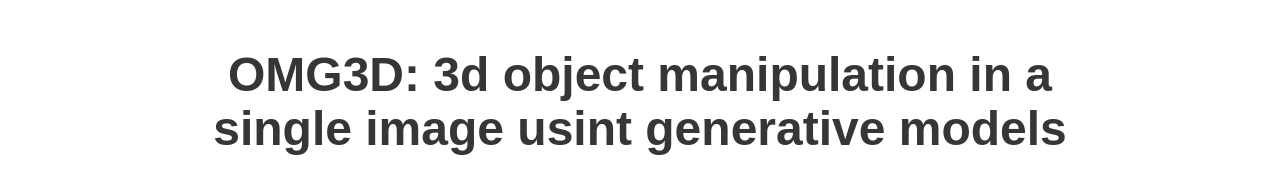
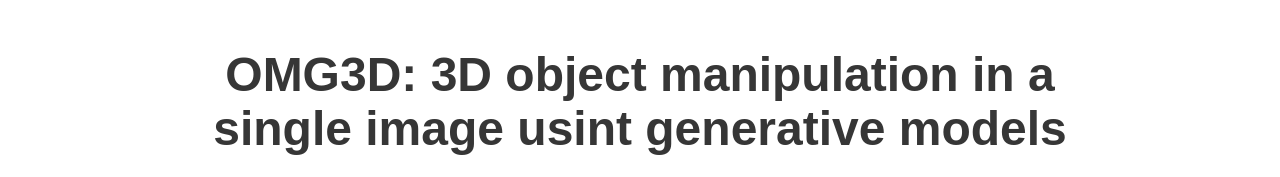
Before and after one commit to Whalesong-zrs/OMG3D-projectpage, a plain HTML site: page index.html in a window 1280 px wide. Shown: the top 177 px of the page. Drawn offline with nearby package versions, Linux system fonts and the light colour scheme; some icons are missing; a web font is replaced by a local one.

Commit message:
index.html

```diff
--- a/index.html
+++ b/index.html
@@ -88,7 +88,7 @@
     <div class="container is-max-desktop">
       <div class="columns is-centered">
         <div class="column has-text-centered">
-          <h1 class="title is-1 publication-title">OMG3D: 3d object manipulation in a single image usint generative models</h1>
+          <h1 class="title is-1 publication-title">OMG3D: 3D object manipulation in a single image usint generative models</h1>
           <div class="is-size-5 publication-authors">
             <span class="author-block">
               <!-- <a href="https://keunhong.com">Keunhong Park</a><sup>1</sup>,</span>
```
